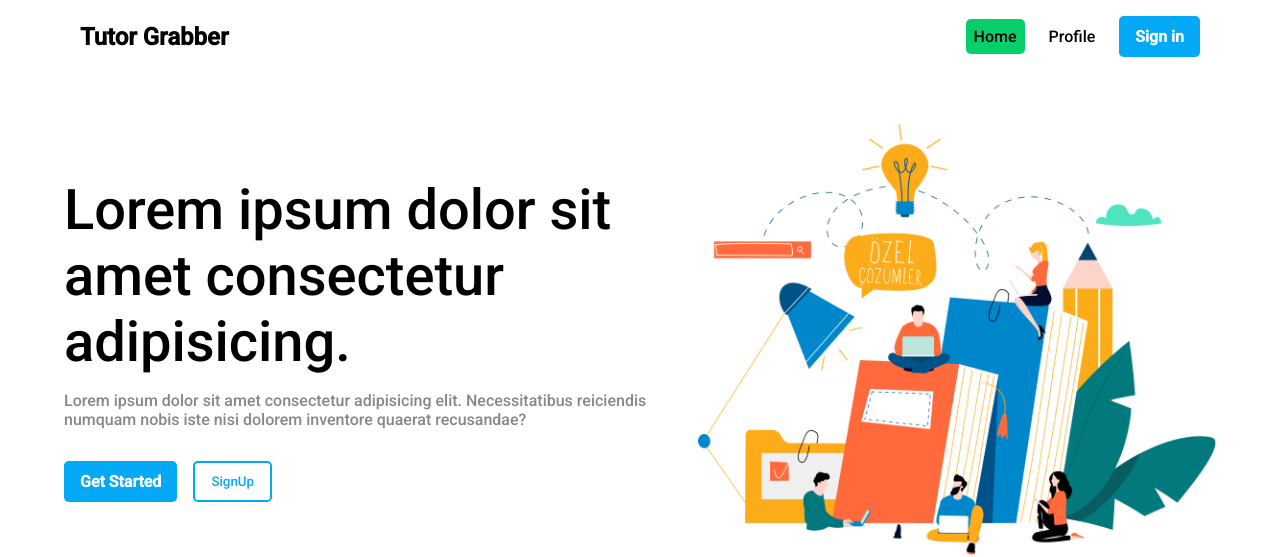
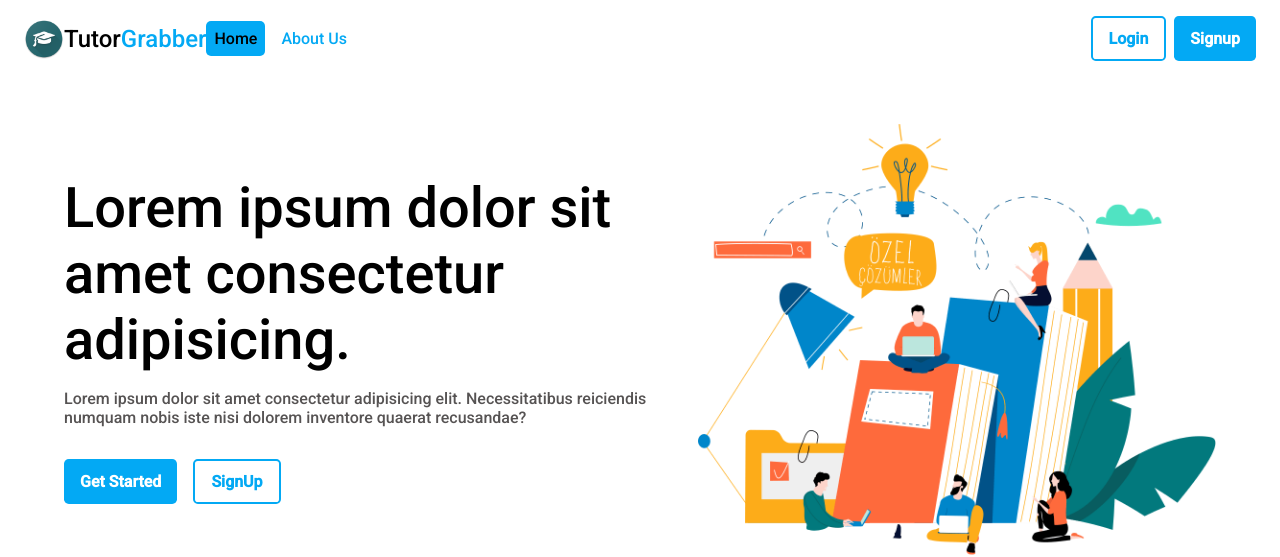
Before and after one commit to scragonrex/RentGrabberFrontend, a React (Create React App) app: page / in a window 1280 px wide. Shown: the top 557 px of the page. Built offline with nearby package versions, Linux system fonts and the light colour scheme; no server answers.

Commit message:
modified navbar

```diff
--- a/src/App.js
+++ b/src/App.js
@@ -30,7 +30,7 @@ function Root() {
   // const mobileView = useMediaQuery('(max-width:720px)');
   return (
     <>
-    {(location.pathname!=='/teacher/profile' && location.pathname!=='/login' && location.pathname!=='/signup') && <Navbar/>}
+    {( location.pathname!=='/login' && location.pathname!=='/signup') && <Navbar/>}
         <Routes>
           <Route path='/' element={<Home />} />
           <Route path='/login' element={<Login />} />
--- a/src/components/Navbar.jsx
+++ b/src/components/Navbar.jsx
@@ -3,14 +3,14 @@ import '../styles/Navbar.css'
 import { useLocation, useNavigate } from 'react-router-dom'
 import { useDispatch, useSelector } from 'react-redux';
 import { setLogout } from '../store/authSlice';
-import { useMediaQuery } from '@mui/material'
+import { Avatar, ClickAwayListener, Divider, Menu, MenuItem, useMediaQuery } from '@mui/material'
 import { Bolt } from '@mui/icons-material';
 
 const Navbar = () => {
   const navigate = useNavigate();
   const dispatch = useDispatch();
   const location = useLocation();
-  const user = useSelector((state)=>state.auth.user);
+  const user = useSelector((state) => state.auth.user);
   // const score = useSelector((state)=>state.auth.score);
   const mobileView = useMediaQuery('(max-width:730px)');
   const handleLogout = () => {
@@ -18,6 +18,18 @@ const Navbar = () => {
     navigate('/login')
   }
   const [isScrolled, setIsScrolled] = useState(false);
+
+  //Navbar profile dropdown
+  const handleMenu = () => {
+    const id = document.getElementById("drop");
+    console.log("open", id);
+    id.classList.toggle("active");
+  }
+  const handleClickAway = () => {
+    const id = document.getElementById("drop");
+    console.log("close", id);
+    id.classList.remove("active");
+  }
 
   useEffect(() => {
     const handleScroll = () => {
@@ -37,17 +49,42 @@ const Navbar = () => {
   return (
 
     <div className={`navbarContainer ${isScrolled ? 'blur' : ''}`}>
-      <div className="logo flexBox gap-1 font-green font-bold">
-        <div className='logoCont'>
-        <div className={mobileView?'font-bigger-para text-align-center':'font-subHeading'}>Tutor Grabber</div></div>
-        </div>
-      {mobileView ? "" : <div className="links">
-        {<ul className='font-green'>
-          <li className={`font-para ${location.pathname==="/" && "active"}`} onClick={() => navigate('/')}> Home</li>
-          <li className={`font-para ${location.pathname==="/workout" && "active"}`}  onClick={() => navigate('/student/profile')}>Profile</li>
-          {user ? <button className='btn' onClick={handleLogout}>Logout</button> : <button className='btn' onClick={() => navigate('/login')}>Sign in</button>}
-        </ul>}
-      </div>}
+      <div className='display-flex-row align-item-center font-subHeading'> <img style={{ width: "2.5rem" }} src="/assets/logo.png" alt="logo" /><span >Tutor</span><span className='font-blue'> Grabber</span>
+        {location.pathname !== "/teacher/profile" &&
+        <div className="links">
+        <ul className='font-blue'>
+          <li className={`font-para ${location.pathname === "/" && "active"}`} onClick={() => navigate('/')}> Home</li>
+
+          <li className={`font-para ${location.pathname === "/workout" && "active"}`}>About Us</li>
+        </ul>
+        </div>}
+      </div>
+
+      {mobileView ? "" :
+        <>
+          {user ?
+            <ClickAwayListener onClickAway={handleClickAway}>
+              <div className='userProfile' onClick={handleMenu}>
+                <Avatar sx={{ bgcolor: "#03A9F4" }}>{user?.name[0]}</Avatar>
+                <div className="display-flex-col">
+                  <p >{user?.name}</p>
+                  <p className='font-grey font-small'>{user?.email}</p>
+                </div>
+                <div id="drop" className="dropdown" >
+                  <div onClick={() => navigate('/student/profile')}>Profile</div>
+                  <Divider />
+                  <div onClick={handleLogout}>Logout</div>
+                </div>
+              </div>
+            </ClickAwayListener>
+            :
+            <div className='display-flex-row gap-2'>
+              <button className='btn1' onClick={() => navigate('/login')}>Login</button>
+              <button className='btn' onClick={() => navigate('/signup')}>Signup</button>
+            </div>}
+        </>
+
+      }
     </div>
   )
 }
--- a/src/pages/TProfile.jsx
+++ b/src/pages/TProfile.jsx
@@ -8,63 +8,63 @@ import { setLogout } from '../store/authSlice';
 import { useNavigate } from 'react-router-dom';
 
 const TProfile = () => {
-  const user = useSelector((state)=>state.auth.user);
-  const url = useSelector((state)=>state.auth.url);
-  const token = useSelector((state)=>state.auth.token);
+  const user = useSelector((state) => state.auth.user);
+  const url = useSelector((state) => state.auth.url);
+  const token = useSelector((state) => state.auth.token);
   const dispatch = useDispatch();
   const navigate = useNavigate();
   const [userInfo, setUserInfo] = useState(); //Teacher info from backend
   const mobileView = useMediaQuery('(max-width:720px)')
   const [modalOpen, setModalOpen] = useState(false);
-  const [categoryList, setCategoryList] = useState(['Science', 'Mathematics','Social Science', 'English', 'Computer Science', 'Hindi', 'Commerce']);
-  const [classList, setClassList] = useState(['6','7','8','9','10','11','12'])
+  const [categoryList, setCategoryList] = useState(['Science', 'Mathematics', 'Social Science', 'English', 'Computer Science', 'Hindi', 'Commerce']);
+  const [classList, setClassList] = useState(['6', '7', '8', '9', '10', '11', '12'])
   const [categoryValue, setCategoryValue] = useState();
   const [classValue, setClassValue] = useState(1);
   const [courseName, setCourseName] = useState();
   const [category, setCategory] = useState();
-  const [latitude,setLatitude]=useState(0);
-  const [longitude,setLongitude]=useState(0);
+  const [latitude, setLatitude] = useState(0);
+  const [longitude, setLongitude] = useState(0);
   const [isSend, setIsSend] = useState(true);
   //Completing/Edit the profile
-  const handleEditProfile = async()=>{
-    console.log(categoryValue, longitude, latitude,isSend);
+  const handleEditProfile = async () => {
+    console.log(categoryValue, longitude, latitude, isSend);
     const response = await fetch(`${url}/teacher/editProfile/${user._id}`,
       {
-      method:"POST",
-      body:JSON.stringify({categoryValue, latitude : latitude, longitude: longitude}),
-      headers:{Authorization:`Bearer ${token}`, "Content-type":"application/json"}
+        method: "POST",
+        body: JSON.stringify({ categoryValue, latitude: latitude, longitude: longitude }),
+        headers: { Authorization: `Bearer ${token}`, "Content-type": "application/json" }
       });
 
     const data = response.json();
   }
 
   //Creating course
-  const handleCourseSubmit = async()=>{
+  const handleCourseSubmit = async () => {
     console.log(courseName, classValue);
     console.log(user, token);
 
-    const response = await fetch(`${url}/teacher/addCourse/${user._id}`,{
-      method:"POST",
-      body:JSON.stringify({courseName, classValue}),
-      headers:{Authorization:`Bearer ${token}`, "Content-type":"application/json"}
+    const response = await fetch(`${url}/teacher/addCourse/${user._id}`, {
+      method: "POST",
+      body: JSON.stringify({ courseName, classValue }),
+      headers: { Authorization: `Bearer ${token}`, "Content-type": "application/json" }
     });
 
     setModalOpen(false);
     const data = await response.json();
   }
-  const handleCategoryChange = (e)=>{
+  const handleCategoryChange = (e) => {
     setCategoryValue(e);
   }
 
-  const handleClassChange = (e)=>{
+  const handleClassChange = (e) => {
     setClassValue(e);
   }
-  const handleCourseName = (e)=>{
+  const handleCourseName = (e) => {
     setCourseName(e.target.value)
   }
 
-  const handleLocationChange = (e)=>{
-    if(e.target.checked)
+  const handleLocationChange = (e) => {
+    if (e.target.checked)
       setIsSend(true);
     else
       setIsSend(false);
@@ -98,24 +98,37 @@ const TProfile = () => {
   return (
     <div className='tProfile'>
       <div className="sidebar">
-        <p className="font-subHeading margin-bottom-2">MuscleGrabber</p>
         <p className="sideTags">Dashboard</p>
         <p className="sideTags">About Us</p>
-        <p className="sideTags" style={{cursor:"pointer"}} onClick={handleLogout}>Logout </p>
+        <p className="sideTags" style={{ cursor: "pointer" }} onClick={handleLogout}>Logout </p>
         <p className="sideTags">Settings</p>
       </div>
       <div className="overview">
-        <p className="font-heading">Hi {user?.name} </p>
-        <p className="font-subHeading">Your overview</p>
+        <p className="font-heading">Home </p>
         <div className="display-flex-row margin-top-2 justify-content-between">
-          <div className="box">Courses: {user ? user.coursesTaught?.length:"null"}</div>
-          <div className="box">Student enrolled: 35</div>
-          <div className="box">Average rating: 7/10</div>
+          <div className="box">
+            <p className='font-para font-grey'>Courses</p>
+            <p className='font-heading margin-top-0'>{user ? user.coursesTaught?.length : "null"}</p>
+          </div>
+
+          <div className="box">
+            <p className='font-para font-grey'>Student enrolled</p>
+            <p className='font-heading margin-top-0'>35</p>
+          </div>
+
+          <div className="box">
+            <p className='font-para font-grey'>Average rating</p>
+            <p className='font-heading margin-top-0'>7/10</p>
+          </div>
+
+          <div className="box">
+            <p className='font-para font-grey'>Category</p>
+            <p className='font-heading margin-top-0'>{user?.category}</p>
+          </div>
          </div>
         <div>Location: {user.longitude && Object?.values(user.longitude)}, {user.latitude && Object?.values(user.latitude)}</div>
-        <div>Cateory: { user?.category}</div>
         <div className="addBtn" >
-        <AddCircle onClick={()=>setModalOpen(true)} sx={{ color: "rgb(6, 207, 106)", fontSize: "4rem" }}/>
+          <AddCircle onClick={() => setModalOpen(true)} sx={{ color: "rgb(6, 207, 106)", fontSize: "4rem" }} />
           <div className="formContainer margin-top-2" >
             <Box sx={{ minWidth: 120, margin: mobileView ? "1rem 0" : "2rem 0" }}>
               <SelectMod
@@ -127,16 +140,16 @@ const TProfile = () => {
               </SelectMod>
             </Box>
             <div className='font-white'>
-            Use my current location <Checkbox onChange={handleLocationChange}/>
+              Use my current location <Checkbox onChange={handleLocationChange} />
             </div>
             <button className="btn" onClick={handleEditProfile}>Submit</button>
           </div>
           <Modal
             open={modalOpen}
-        onClose={()=>setModalOpen(false)}>
+            onClose={() => setModalOpen(false)}>
             <div className="modalContainer">
               <div className="font-white font-subHeading" >Create your course</div>
-          <input type="text" placeholder='Enter course name' className="inputCont" value={courseName} onChange={handleCourseName}/>
+              <input type="text" placeholder='Enter course name' className="inputCont" value={courseName} onChange={handleCourseName} />
               <Box sx={{ minWidth: 120, margin: mobileView ? "1rem 0" : "2rem 0" }}>
                 <SelectMod
                   title="Class"
--- a/src/styles/General.css
+++ b/src/styles/General.css
@@ -53,6 +53,9 @@
 .margin-top-1{
     margin-top: 1rem;
 }
+.margin-top-0{
+    margin-top: 0.5rem;
+}
 
 /* -------------------------------Fonts----------------------------------- */
 
@@ -91,7 +94,7 @@ font-size: 0.8rem;
     color: white;
 }
 .font-grey{
-    color:#878787;
+    color:#565353;
 }
 .text-align-center {
     text-align: center;
@@ -201,6 +204,7 @@ font-size: 0.8rem;
     background: #03A9F4;
     color: white;
     border: none;
+
     border-radius: 0.3rem;
     font-size: 1rem;
     font-weight: bold;
@@ -252,6 +256,8 @@ font-size: 0.8rem;
     border-radius: 0.3rem;
     color:#03A9F4;
     transition: 0.3s;
+    font-size: 1rem;
+    font-weight: bold;
     cursor: pointer;
 }
 
--- a/src/styles/Navbar.css
+++ b/src/styles/Navbar.css
@@ -2,12 +2,13 @@
     display: flex;
     align-items: center;
     justify-content: space-between;
-    padding: 1rem 5rem 0.3rem 5rem;
+    padding: 1rem 1.5rem 0.3rem 1.5rem;
     box-sizing: border-box;
     position: fixed;
     top: 0;
     left: 0;
     width: 100%;
+    gap: 2rem;
     transition: background-color 0.3s ease, backdrop-filter 0.3s ease; /* Add transitions for smooth effect */
     backdrop-filter: blur(0); /* Initial blur value when not scrolled */
     z-index: 1000;
@@ -30,13 +31,18 @@
 .imgLogo img{
     width: inherit;
 }
-
+.links{
+    display: flex;
+    flex-direction: row;
+    justify-content: space-between;
+    /* width: 100%; */
+}
 .links ul{
     list-style: none;
     display: flex;
     flex-direction: row;
     align-items: center;
-    gap: 1rem;
+    gap: 0.5rem;
     margin: 0;
 }
 
@@ -48,16 +54,47 @@
 }
 
 .links ul li:hover{
-    background-color: #06cf6a;
+    background-color: #03A9F4;
     color: black;
     border-radius: 5px;
 }
 .links li.active{
-    background-color: #06cf6a;
+    background-color: #03A9F4;
     color: black;
     border-radius: 5px;
 }
-
+.userProfile{
+    display: flex;
+    flex-direction: row;
+    gap: 0.5rem;
+    align-items: center;
+    cursor: pointer;
+    position: relative;
+}
+.dropdown{
+    height: 0;
+    display: flex;
+    flex-direction: column;
+    position: absolute;
+    background-color: white;
+    width: 100%;
+    left: 0%;
+    top: 110%;
+    border-radius: 0.3rem;
+    box-shadow: 0px 4px 6px 0px #ccbaba;
+    overflow: hidden;
+    transition: 0.3s;
+}
+.dropdown.active{
+    height: 4.5rem;
+}
+.dropdown>div{
+    cursor: pointer;
+    padding: 0.5rem 0.6rem;
+}
+.dropdown>div:hover{
+    background-color:#e8f0fe;
+}
 @media only screen and (max-width: 730px)
 {
     .navbarContainer{
@@ -87,7 +124,7 @@
 
 }
 .tabs.active{
-    background-color: #06cf6a;
+    background-color: #03A9F4;
     color: black;
     border-radius: 10px 10px 0 0;
 }
```
Also changed, not shown: src/styles/TProfile.css (+7 -4 lines). Lines whose indentation alone changed are shown as unchanged.
